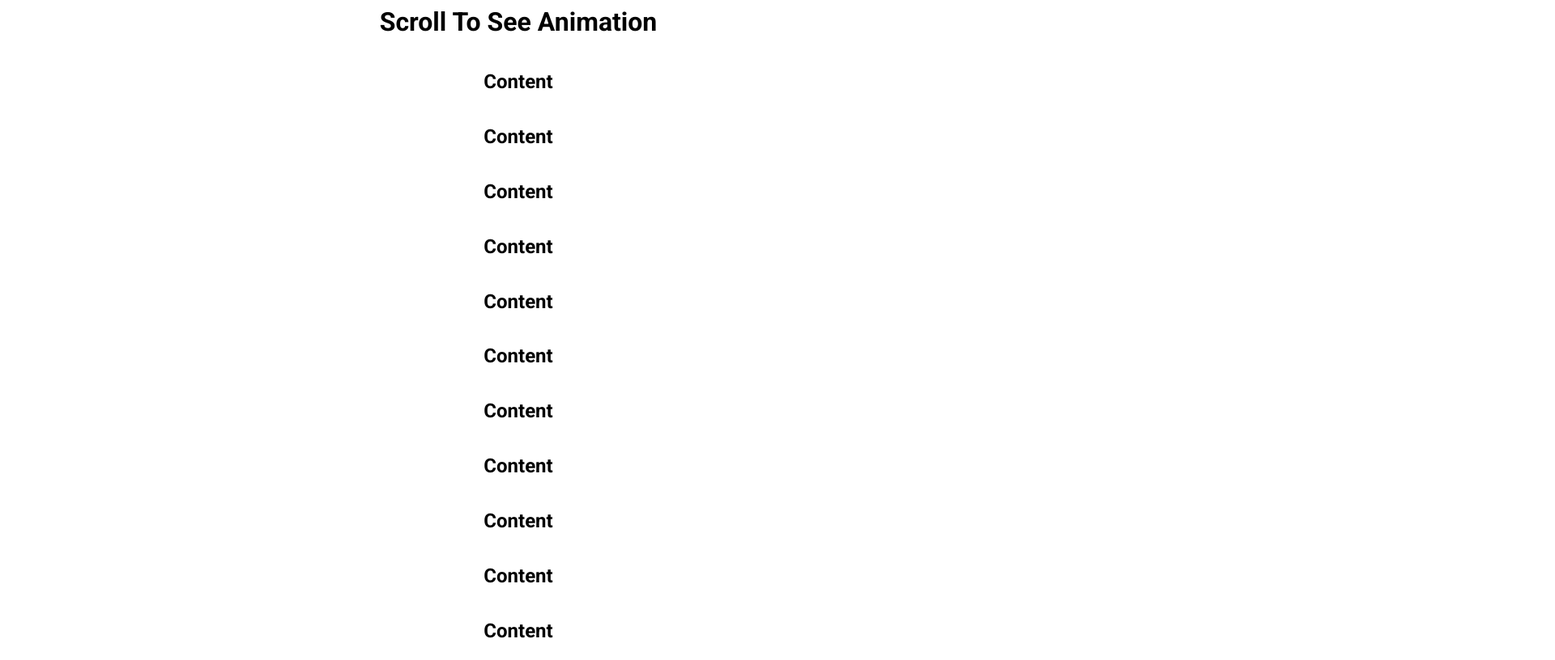
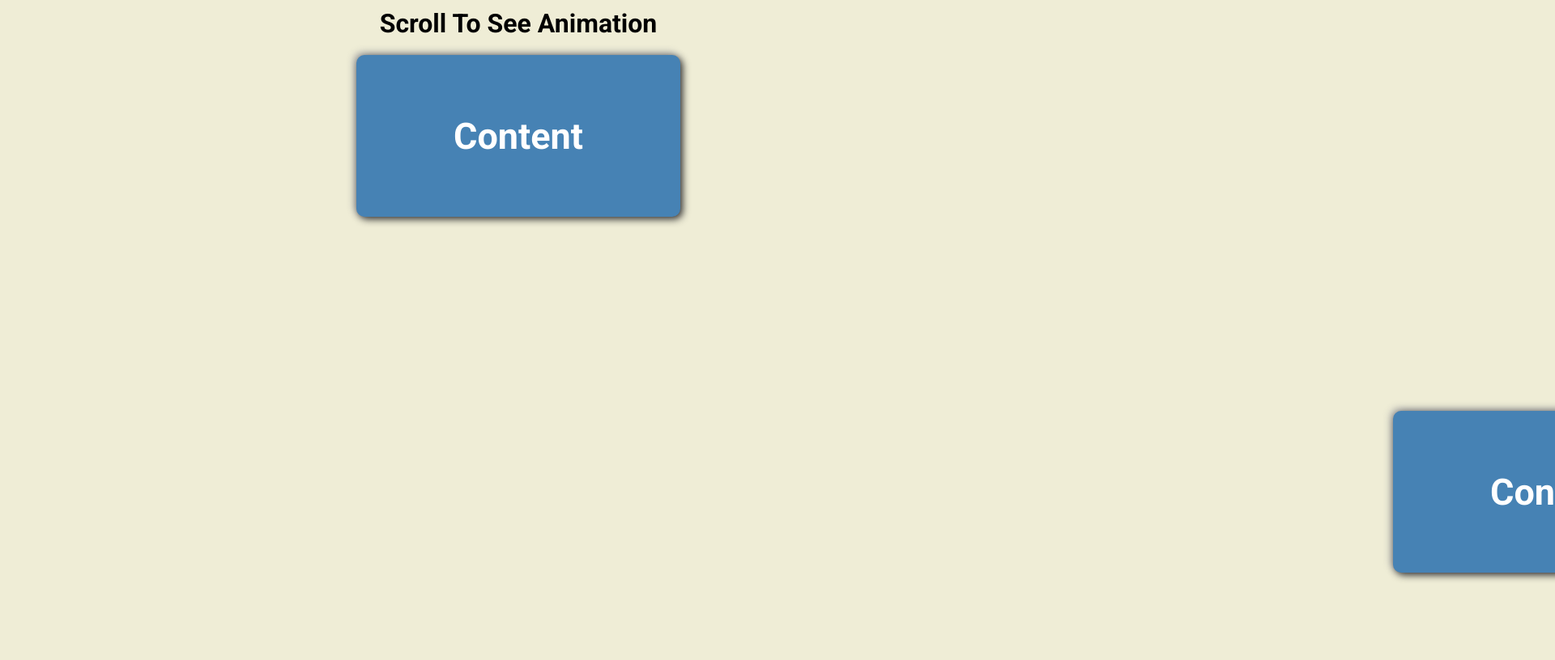
Before and after one commit to simran7s/animateOnScroll, a plain HTML site: page index.html in a window 1280 px wide. Shown: the top 816 px of the page at 81% size, 1920 px wide, since content can reach past the window. Drawn offline with Linux system fonts and the light colour scheme.

Commit message:
complete css

```diff
--- a/index.html
+++ b/index.html
@@ -4,7 +4,7 @@
     <meta charset="UTF-8">
     <meta http-equiv="X-UA-Compatible" content="IE=edge">
     <meta name="viewport" content="width=device-width, initial-scale=1.0">
-    <title>Scroll Animatio</title>
+    <title>Scroll Animation</title>
     <!-- FONT AWESOME -->
     <link rel="stylesheet" href="https://cdnjs.cloudflare.com/ajax/libs/font-awesome/6.0.0-beta2/css/all.min.css" integrity="sha512-YWzhKL2whUzgiheMoBFwW8CKV4qpHQAEuvilg9FAn5VJUDwKZZxkJNuGM4XkWuk94WCrrwslk8yWNGmY1EduTA==" crossorigin="anonymous" referrerpolicy="no-referrer" />
     <!-- CSS -->
@@ -13,7 +13,7 @@
 <body>
     <h1>Scroll To See Animation</h1>
 
-    <div class="box"><h2>Content</h2></div>
+    <div class="box show"><h2>Content</h2></div>
     <div class="box"><h2>Content</h2></div>
     <div class="box"><h2>Content</h2></div>
     <div class="box"><h2>Content</h2></div>
--- a/style.css
+++ b/style.css
@@ -5,6 +5,7 @@
 }
 
 body {
+    background-color: #efedd6;
     font-family: 'Roboto', sans-serif;
     margin: 0%;
     /* For centering everything */
@@ -12,7 +13,37 @@ body {
     flex-direction: column;
     align-items: center;
     justify-content: center;
-    height: 100vh;
-    /* Hide Scrollbars */
-    overflow: hidden;
 }
+
+h1 {
+    margin: 10px;
+}
+
+.box {
+    background-color: steelblue;
+    color: #fff;
+    display: flex;
+    align-items: center;
+    justify-content: center;
+    width: 400px;
+    height: 200px;
+    margin: 10px;
+    border-radius: 10px;
+    box-shadow: 3px 3px 10px #333, -3px -3px 10px #aaa;
+    transform: translateX(100vw);
+    transition: transform 0.4s ease;
+}
+
+/* Move all even boxes to left side */
+.box:nth-of-type(even) {
+    transform: translateX(-100vw);
+}
+
+
+.box.show {
+    transform: translateX(0);
+}
+
+.box h2 {
+    font-size: 45px;
+}
```
